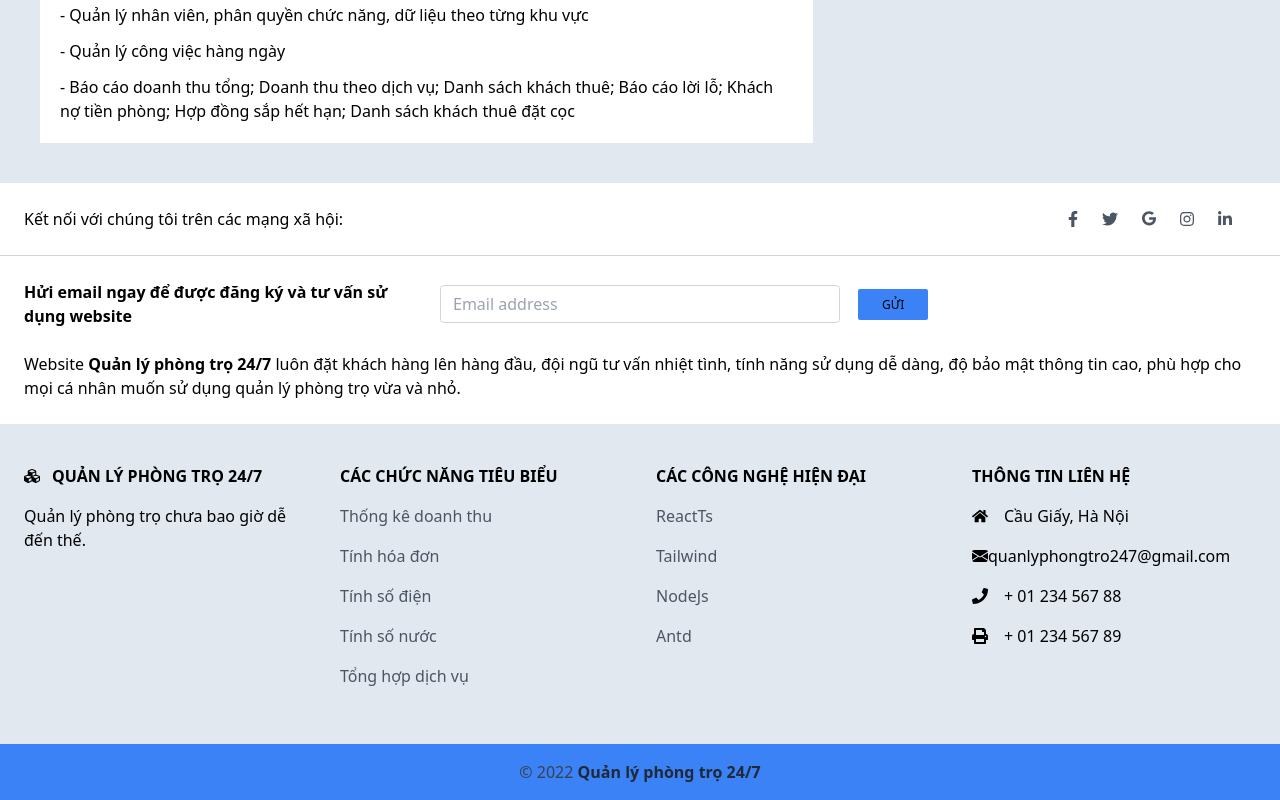
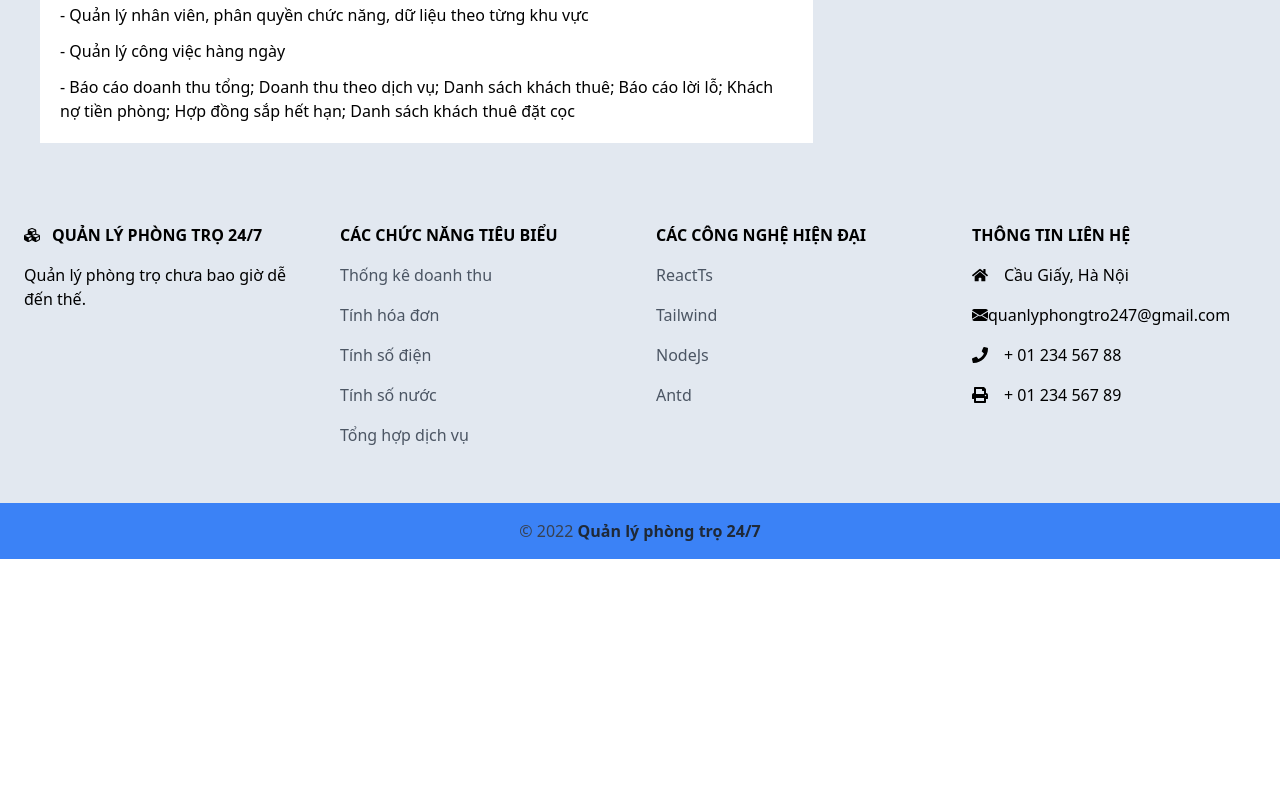
Before and after one commit to thanhdat274/DATN_TKW_12_QUANLYPHONGTRO247, a Next.js app: page / in a window 1280 px wide. Shown: the part 3970-4770 px from the top of the page. After the commit the page ends 4529 px from the top, so only its background shows below. Built offline with nearby package versions, Linux system fonts and the light colour scheme; no server answers.

Commit message:
Update index.tsx

```diff
--- a/src/Layout/Preview/Footer/index.tsx
+++ b/src/Layout/Preview/Footer/index.tsx
@@ -5,7 +5,7 @@ type Props = {};
 const FooterPreview = (props: Props) => {
   return (
     <div>
-      <div className="flex justify-center items-center lg:justify-between p-6 border-b border-gray-300">
+      {/* <div className="flex justify-center items-center lg:justify-between p-6 border-b border-gray-300">
         <div className="mr-12 hidden lg:block">
           <span>Kết nối với chúng tôi trên các mạng xã hội:</span>
         </div>
@@ -41,9 +41,9 @@ const FooterPreview = (props: Props) => {
             </svg>
           </a>
         </div>
-      </div>
+      </div> */}
 
-      <div className="px-6 pt-6 text-black">
+      {/* <div className="px-6 pt-6 text-black">
         <div>
           <form>
             <div className="grid md:grid-cols-3 gird-cols-1 gap-4 flex justify-center items-center">
@@ -84,7 +84,7 @@ const FooterPreview = (props: Props) => {
             Website <strong>Quản lý phòng trọ 24/7</strong> luôn đặt khách hàng lên hàng đầu, đội ngũ tư vấn nhiệt tình, tính năng sử dụng dễ dàng, độ bảo mật thông tin cao, phù hợp cho mọi cá nhân muốn sử dụng quản lý phòng trọ vừa và nhỏ.
           </p>
         </div>
-      </div>
+      </div> */}
       <div className="py-10 text-center bg-slate-200 md:text-left">
         <div className="grid grid-1 md:grid-cols-2 mx-6 lg:grid-cols-4 gap-8">
           <div>
```
